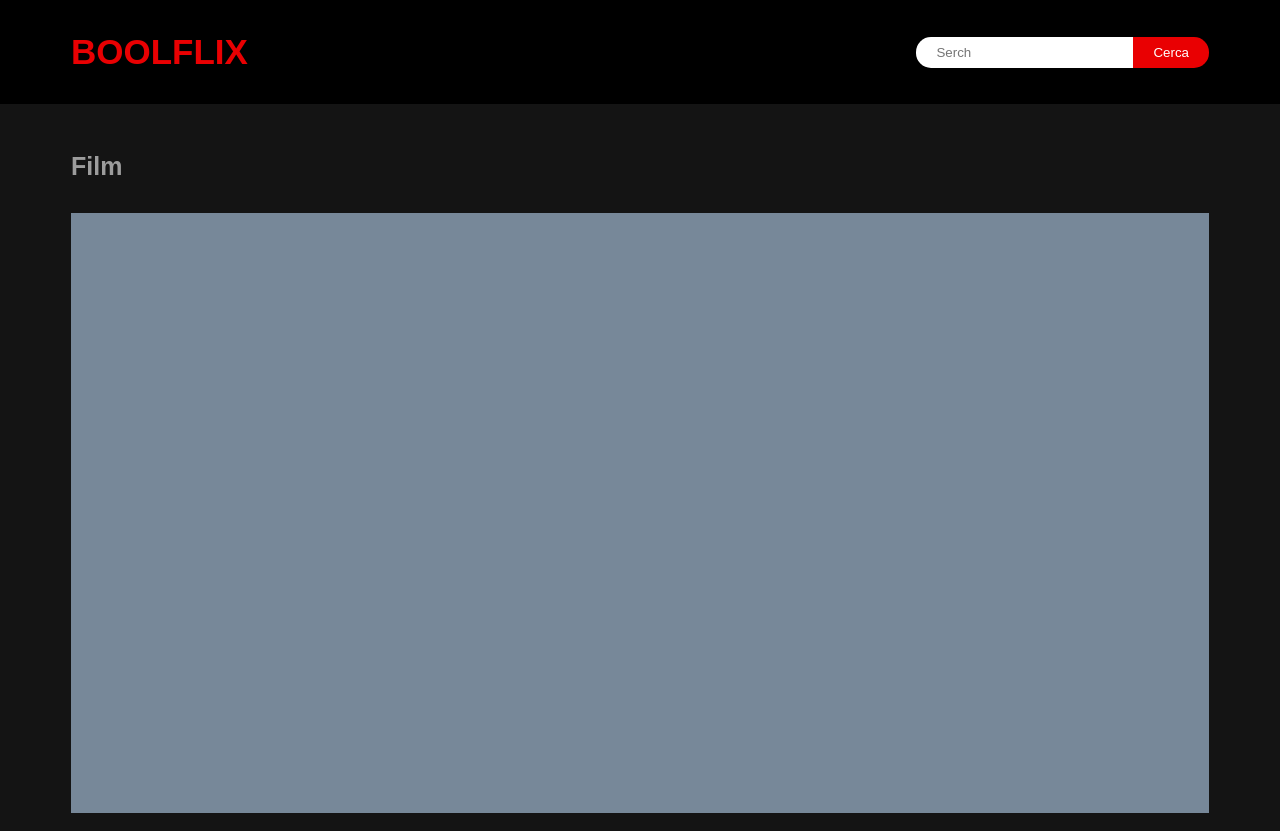
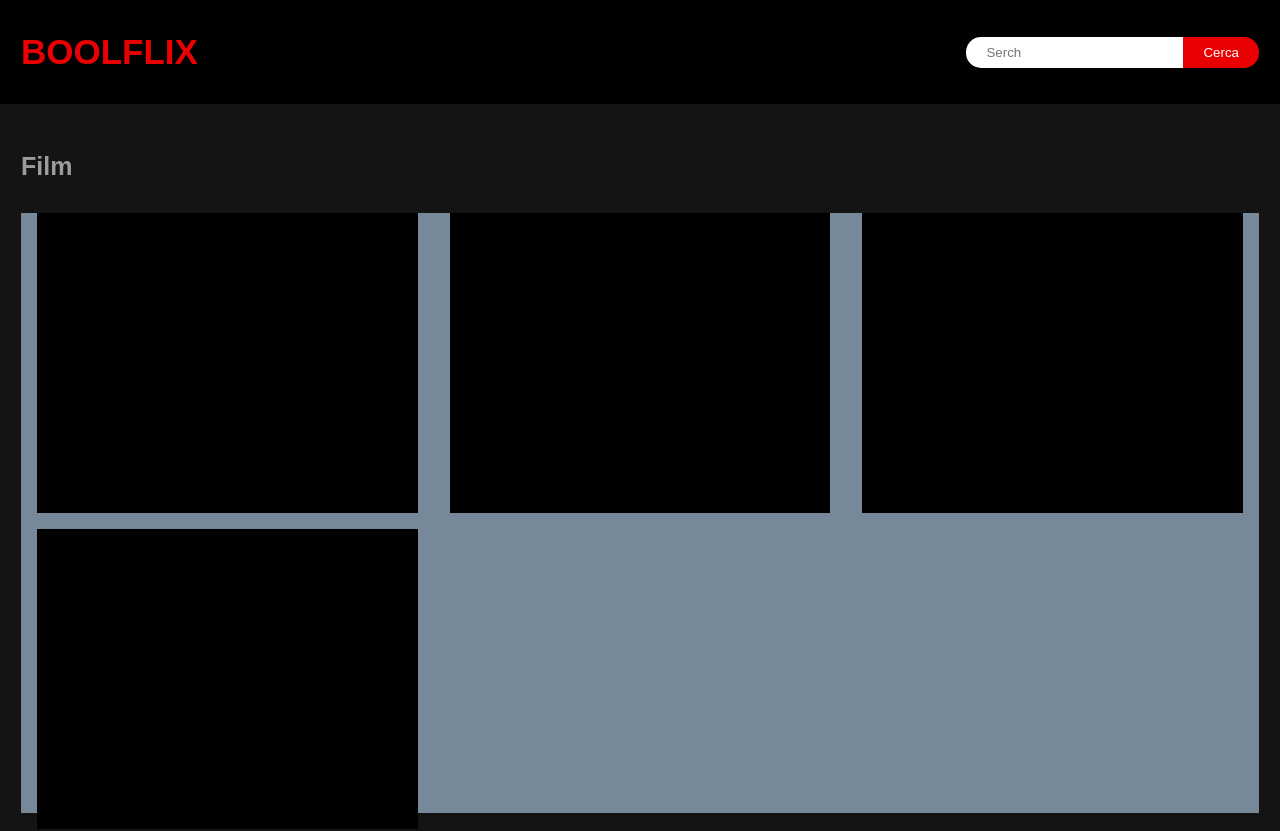
Before and after one commit to BeneArp/vite-boolflix, a Vue app: page / in a window 1280 px wide. Shown: the top 831 px of the page. Built offline with nearby package versions, Linux system fonts and the light colour scheme.

Commit message:
feat: add cards layout

```diff
--- a/src/components/AppCardContainer.vue
+++ b/src/components/AppCardContainer.vue
@@ -1,8 +1,14 @@
 <script>
+import FilmCard from './FilmCard.vue';
+
     export default {
         name: "AppCardContainer",
 
-        props:['title']
+        props:['title'],
+
+        components:{
+            FilmCard,
+        }
     }
 
 </script>
@@ -13,6 +19,11 @@
         <h2>{{title}}</h2>
 
         <div class="card-container">
+
+            <FilmCard/>
+            <FilmCard/>
+            <FilmCard/>
+            <FilmCard/>
 
         </div>
 
@@ -33,7 +44,9 @@
         }
 
         .card-container{
-            padding: 1em;
+            display: flex;
+            flex-wrap: wrap;
+            align-items: flex-start;
             margin: 2em 0;
             // debug
             background-color: lightslategray;
@@ -41,7 +54,4 @@
         }
     }
 
-
-
-
 </style>
--- a/src/components/FilmCard.vue
+++ b/src/components/FilmCard.vue
@@ -0,0 +1,32 @@
+<!-- f960fe04266e9ffe3385b637d92f14f7 -->
+<script>
+    export default {
+        name: "FilmCard",
+    }
+
+</script>
+
+<template>
+
+
+    <div class="card">
+
+    </div>
+
+
+</template>
+
+<style lang="scss" scoped>
+    @use '../styles/partials/variables' as *;
+    @use '../styles/partials/mixins' as *;
+
+    .card{
+        background-color: black;
+        color: white;
+        padding: 1em;
+        margin: 0 1em 1em 1em;
+        width: calc(100% / 3 - 2em);
+        // debug
+        height: 300px;
+    }
+</style>
--- a/src/styles/general.scss
+++ b/src/styles/general.scss
@@ -14,7 +14,7 @@ img{
 }
 
 .container{
-    max-width: 1170px;
+    max-width: 1270px;
     margin: 0 auto;
     padding: 0 1em;
 }
```
